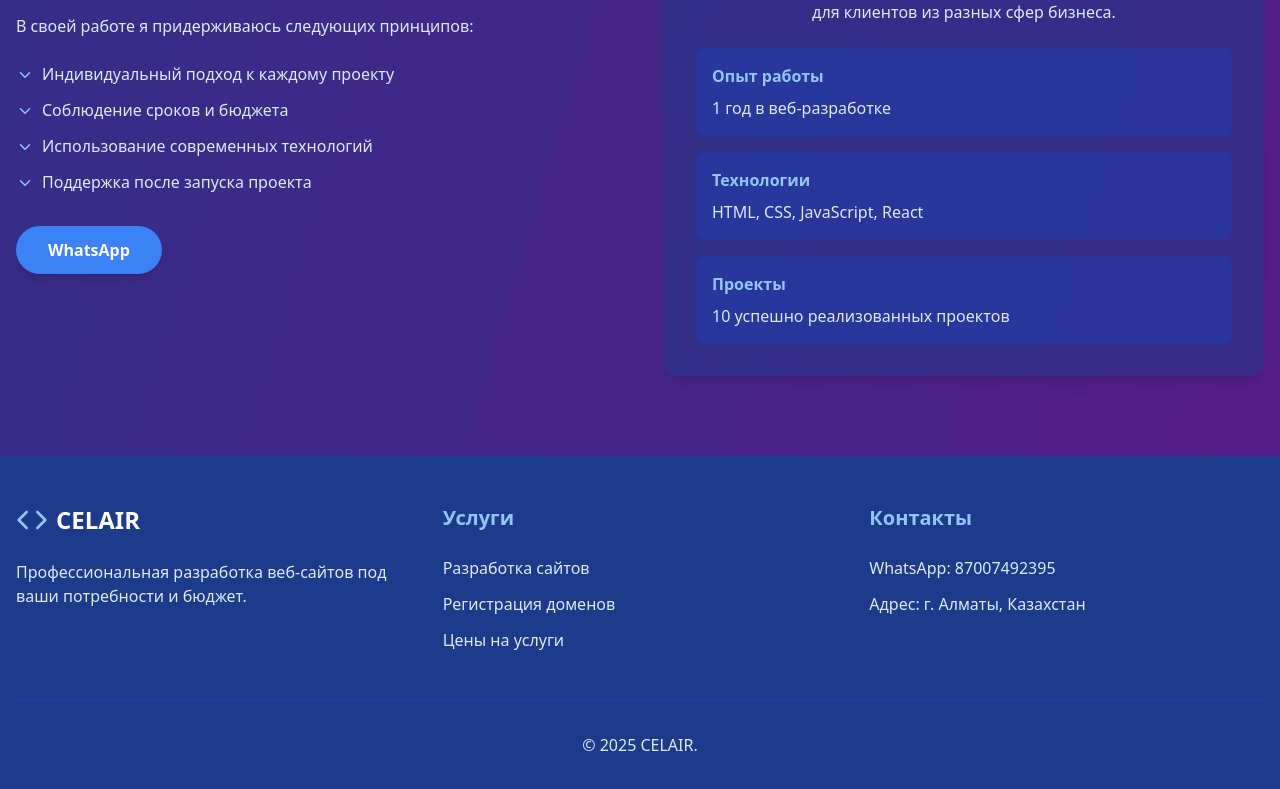
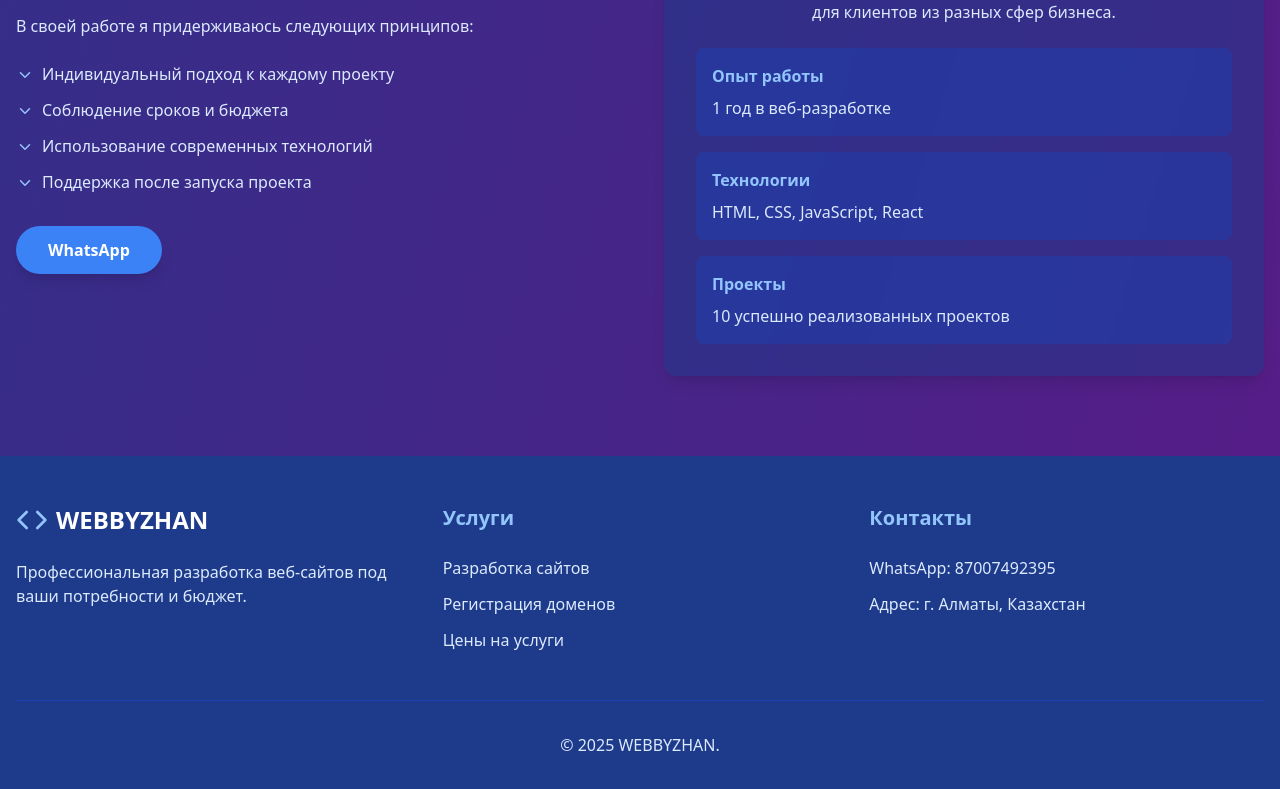
Before and after one commit to mirasbox2022/celair, a React (Vite) app: page / in a window 1280 px wide. Shown: the part 3448-4237 px from the top of the page. Built offline with nearby package versions, Linux system fonts and the light colour scheme.

Commit message:
Update App.tsx

```diff
--- a/src/App.tsx
+++ b/src/App.tsx
@@ -440,7 +440,7 @@ function App() {
             <div>
               <div className="flex items-center space-x-2 mb-6">
                 <Code className="text-blue-300" size={32} />
-                <h2 className="text-2xl font-bold text-white">CELAIR</h2>
+                <h2 className="text-2xl font-bold text-white">WEBBYZHAN</h2>
               </div>
               <p className="text-blue-100 mb-6">
                 Профессиональная разработка веб-сайтов под ваши потребности и бюджет.
@@ -475,7 +475,7 @@ function App() {
             </div>
           </div>
           <div className="border-t border-blue-800 mt-12 pt-8 text-center text-blue-100">
-            <p>© 2025 CELAIR.</p>
+            <p>© 2025 WEBBYZHAN.</p>
           </div>
         </div>
       </footer>
```
